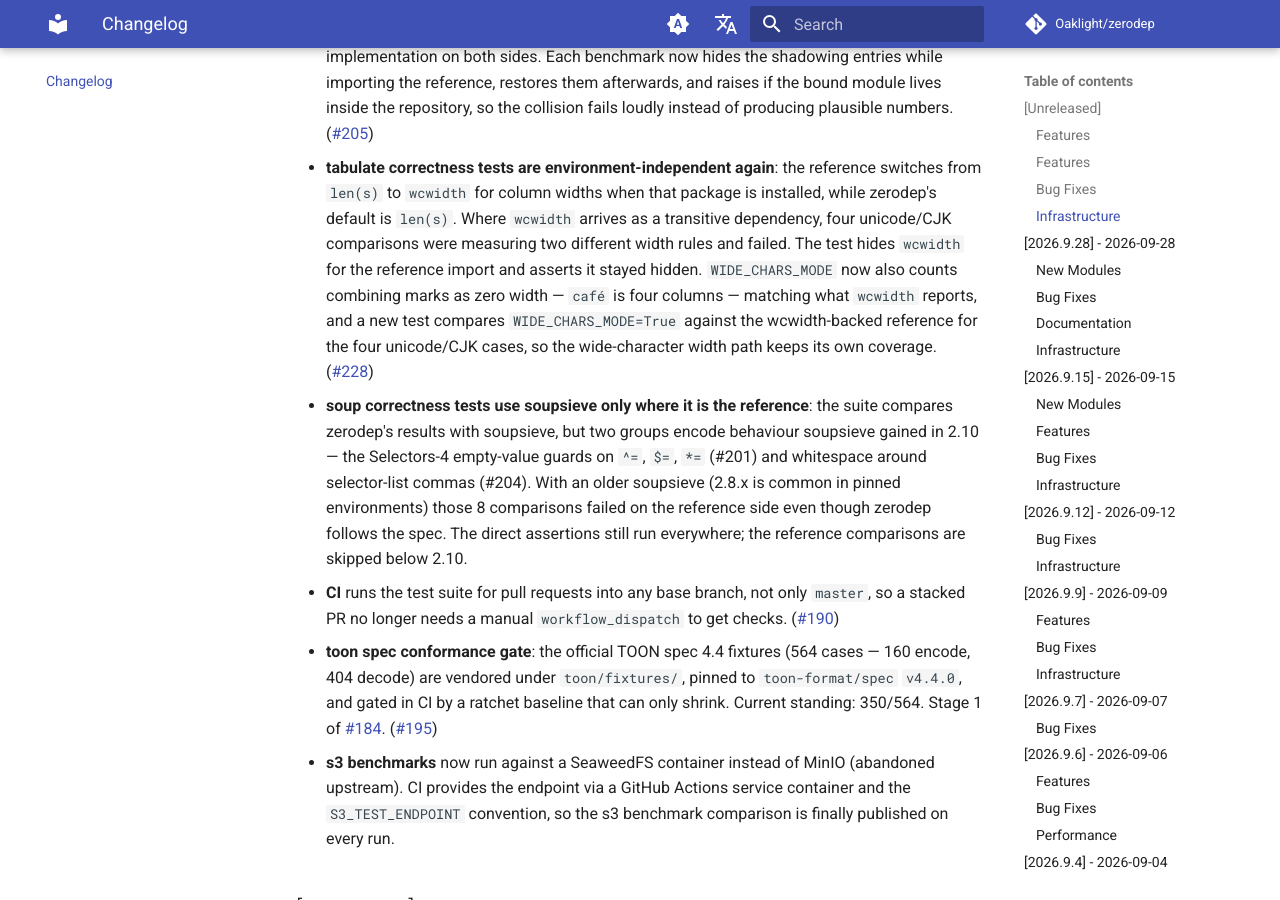
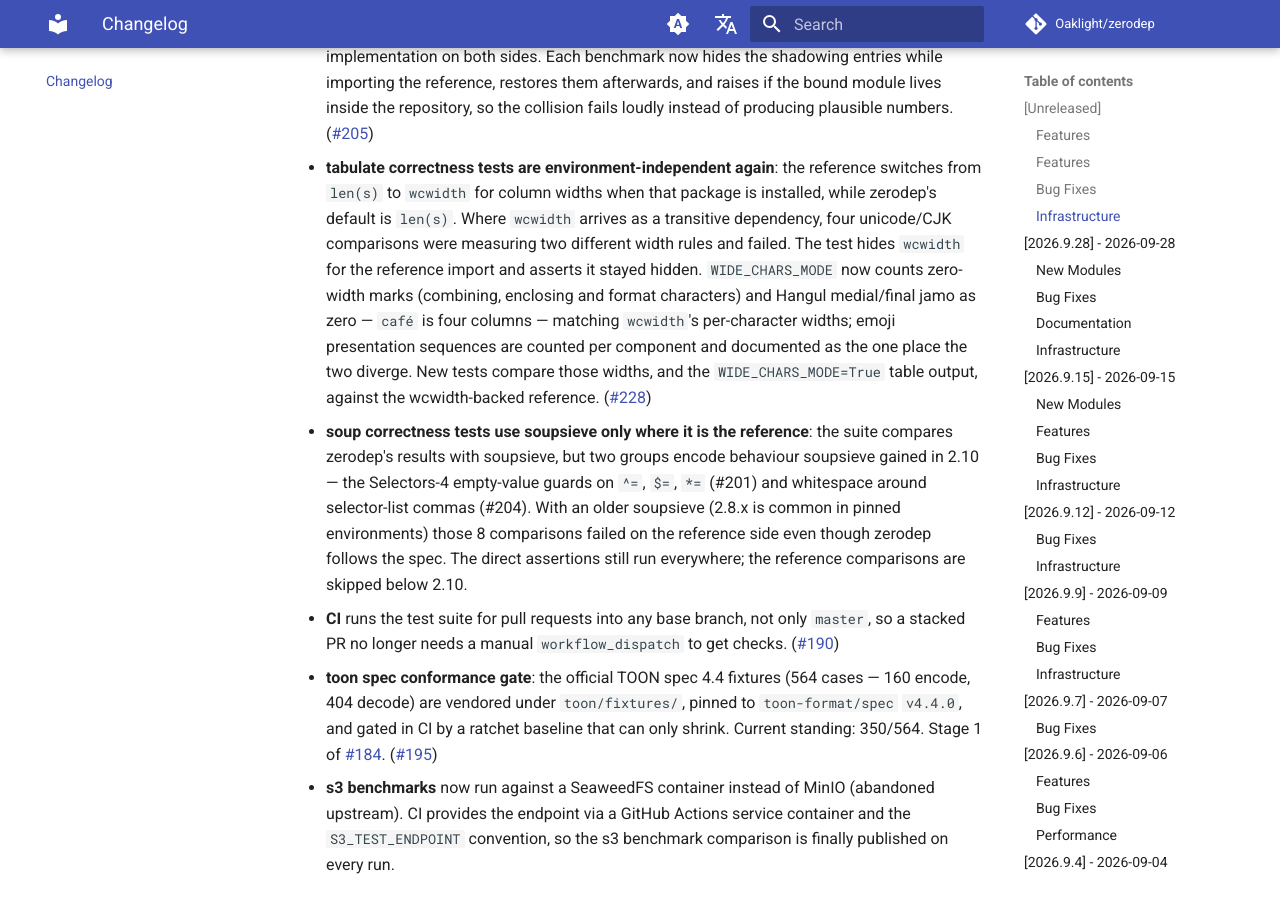
Before and after one commit to Oaklight/zerodep, an MkDocs documentation site: the page built from docs/changelog.md, in a window 1280 px wide and 900 px high, scrolled down 4000 px. Built offline with MkDocs 1.6.1 and Material for MkDocs 9.7.7, drawn with Linux system fonts in a browser that asks for light colours; comment, search, counter and statistics services are not loaded.

Commit message:
docs(tabulate): zero-width rule and the emoji caveat

```diff
--- a/docs/changelog.md
+++ b/docs/changelog.md
@@ -37,7 +37,7 @@ The format is based on [Keep a Changelog](https://keepachangelog.com/en/1.1.0/).
 - **benchmark extras use Pillow 13 on Python 3.11+**: all 39 open Dependabot advisories against `bench-qr` / `bench-png` (4 critical, 23 high, 12 medium) are fixed in Pillow 13.0.0. That release requires Python 3.11, so the pin is split — 13.0.0 from 3.11, 12.3.0 (the last release supporting it) on 3.10. Only the benchmark reference extras are affected; nothing in the modules themselves depends on Pillow.
 - **the suite collects under `python -m pytest` again**: `import qrcode` imports `png`, and with the repository root on `sys.path` — which `python -m` puts there, the `pytest` console script does not — that bound `png/` as an empty namespace package and cached it, so the png tests' own import failed and collection aborted the run. The png test modules drop any cached `png` that is not this directory's own module before importing it — a namespace entry, or the real `pypng` module that `qrcode` binds when it is installed. Full collection is 8805 tests, no errors. ([#223](https://github.com/Oaklight/zerodep/issues/223))
 - **dotenv and frontmatter benchmarks now measure the real reference**: both test directories are named like the packages they compare against, and pytest's prepend import mode put them ahead of site-packages, so `pytest.importorskip` bound the repo's own module and the published `test_python_dotenv` / `test_python_frontmatter` columns were the zerodep implementation on both sides. Each benchmark now hides the shadowing entries while importing the reference, restores them afterwards, and raises if the bound module lives inside the repository, so the collision fails loudly instead of producing plausible numbers. ([#205](https://github.com/Oaklight/zerodep/issues/205))
-- **tabulate correctness tests are environment-independent again**: the reference switches from `len(s)` to `wcwidth` for column widths when that package is installed, while zerodep's default is `len(s)`. Where `wcwidth` arrives as a transitive dependency, four unicode/CJK comparisons were measuring two different width rules and failed. The test hides `wcwidth` for the reference import and asserts it stayed hidden. `WIDE_CHARS_MODE` now also counts combining marks as zero width — `café` is four columns — matching what `wcwidth` reports, and a new test compares `WIDE_CHARS_MODE=True` against the wcwidth-backed reference for the four unicode/CJK cases, so the wide-character width path keeps its own coverage. ([#228](https://github.com/Oaklight/zerodep/issues/228))
+- **tabulate correctness tests are environment-independent again**: the reference switches from `len(s)` to `wcwidth` for column widths when that package is installed, while zerodep's default is `len(s)`. Where `wcwidth` arrives as a transitive dependency, four unicode/CJK comparisons were measuring two different width rules and failed. The test hides `wcwidth` for the reference import and asserts it stayed hidden. `WIDE_CHARS_MODE` now counts zero-width marks (combining, enclosing and format characters) and Hangul medial/final jamo as zero — `café` is four columns — matching `wcwidth`'s per-character widths; emoji presentation sequences are counted per component and documented as the one place the two diverge. New tests compare those widths, and the `WIDE_CHARS_MODE=True` table output, against the wcwidth-backed reference. ([#228](https://github.com/Oaklight/zerodep/issues/228))
 - **soup correctness tests use soupsieve only where it is the reference**: the suite compares zerodep's results with soupsieve, but two groups encode behaviour soupsieve gained in 2.10 — the Selectors-4 empty-value guards on `^=`, `$=`, `*=` (#201) and whitespace around selector-list commas (#204). With an older soupsieve (2.8.x is common in pinned environments) those 8 comparisons failed on the reference side even though zerodep follows the spec. The direct assertions still run everywhere; the reference comparisons are skipped below 2.10.
 - **CI** runs the test suite for pull requests into any base branch, not only `master`, so a stacked PR no longer needs a manual `workflow_dispatch` to get checks. ([#190](https://github.com/Oaklight/zerodep/pull/190))
 - **toon spec conformance gate**: the official TOON spec 4.4 fixtures (564 cases — 160 encode, 404 decode) are vendored under `toon/fixtures/`, pinned to `toon-format/spec` `v4.4.0`, and gated in CI by a ratchet baseline that can only shrink. Current standing: 350/564. Stage 1 of [#184](https://github.com/Oaklight/zerodep/issues/184). ([#195](https://github.com/Oaklight/zerodep/pull/195))
```
Also changed, not shown: docs/modules/tabulate.md (+1 -1 lines).
